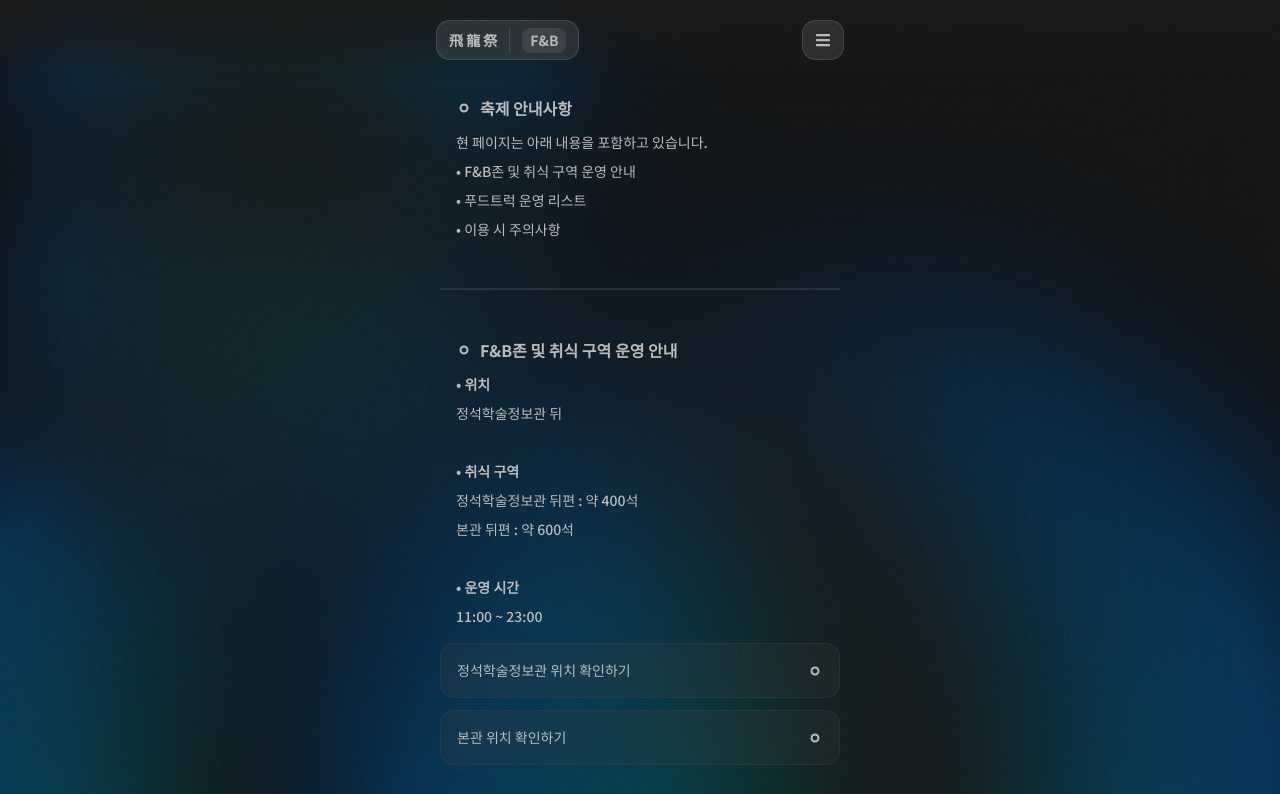
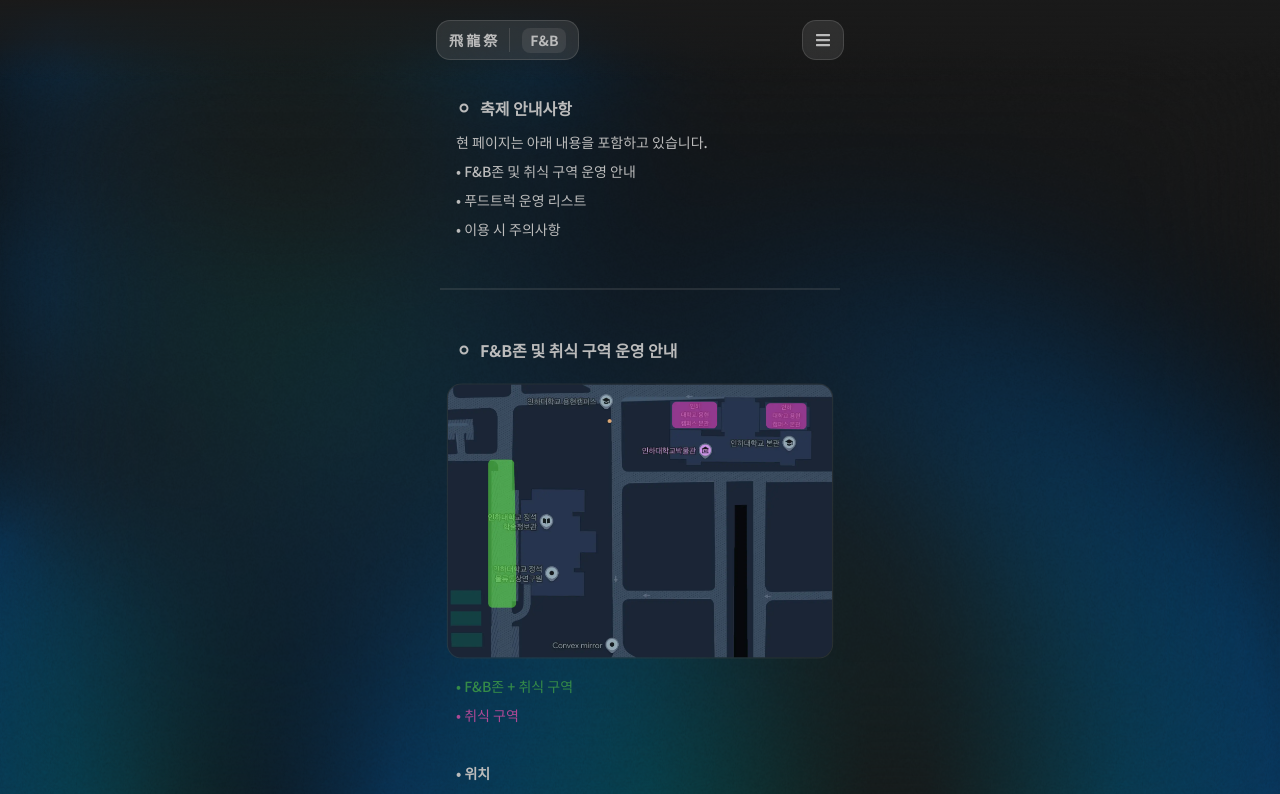
Before and after one commit to Be9room/Festime_FE, a React (Vite) app: page /food in a window 1280 px wide. Shown: the top 794 px of the page. Built offline with nearby package versions, Linux system fonts and the light colour scheme.

Commit message:
feat: add map at Food page
- 취식 구역 관련 지도 이미지를 Food 페이지에 추가했습니다.

```diff
--- a/src/pages/Food/index.jsx
+++ b/src/pages/Food/index.jsx
@@ -3,6 +3,7 @@ import TitleBlock from "../../components/TitleBlock";
 import LinkBlock from "./../../components/LinkBlock/index";
 import Divider from "../../components/Divider";
 import FOOD_ARRAY from "./../../constants/foodArray";
+import FoodMap from "../../assets/images/foodMap.webp";
 
 const Food = () => {
   return (
@@ -22,6 +23,19 @@ const Food = () => {
       <TitleBlock
         title="F&B존 및 취식 구역 운영 안내"
         subtitle={[
+          <img
+            key="F&B존 지도"
+            className="darkgrayblock darkgrayblock-block-hover my-4 w-full scale-105 overflow-hidden"
+            src={FoodMap}
+            alt="F&B존 지도"
+          />,
+          <span key="map description" className="text-success-green">
+            • F&B존 + 취식 구역
+          </span>,
+          <span key="map description" className="text-map-pink">
+            • 취식 구역
+          </span>,
+          <br key="br" />,
           <span key="title" className="bold-14">
             • 위치
           </span>,
```
Also changed, not shown: src/assets/images/foodMap.webp (added).
